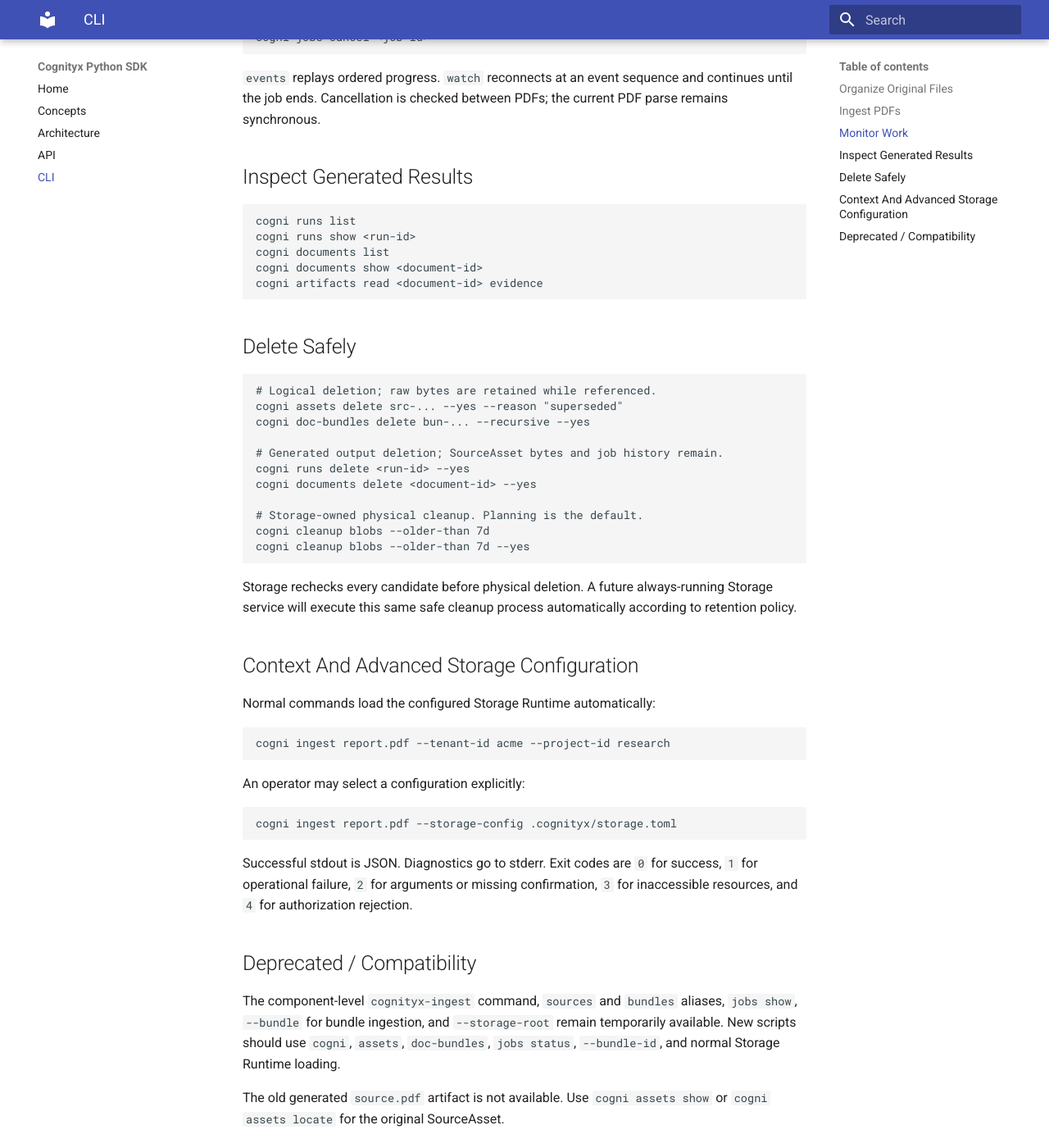
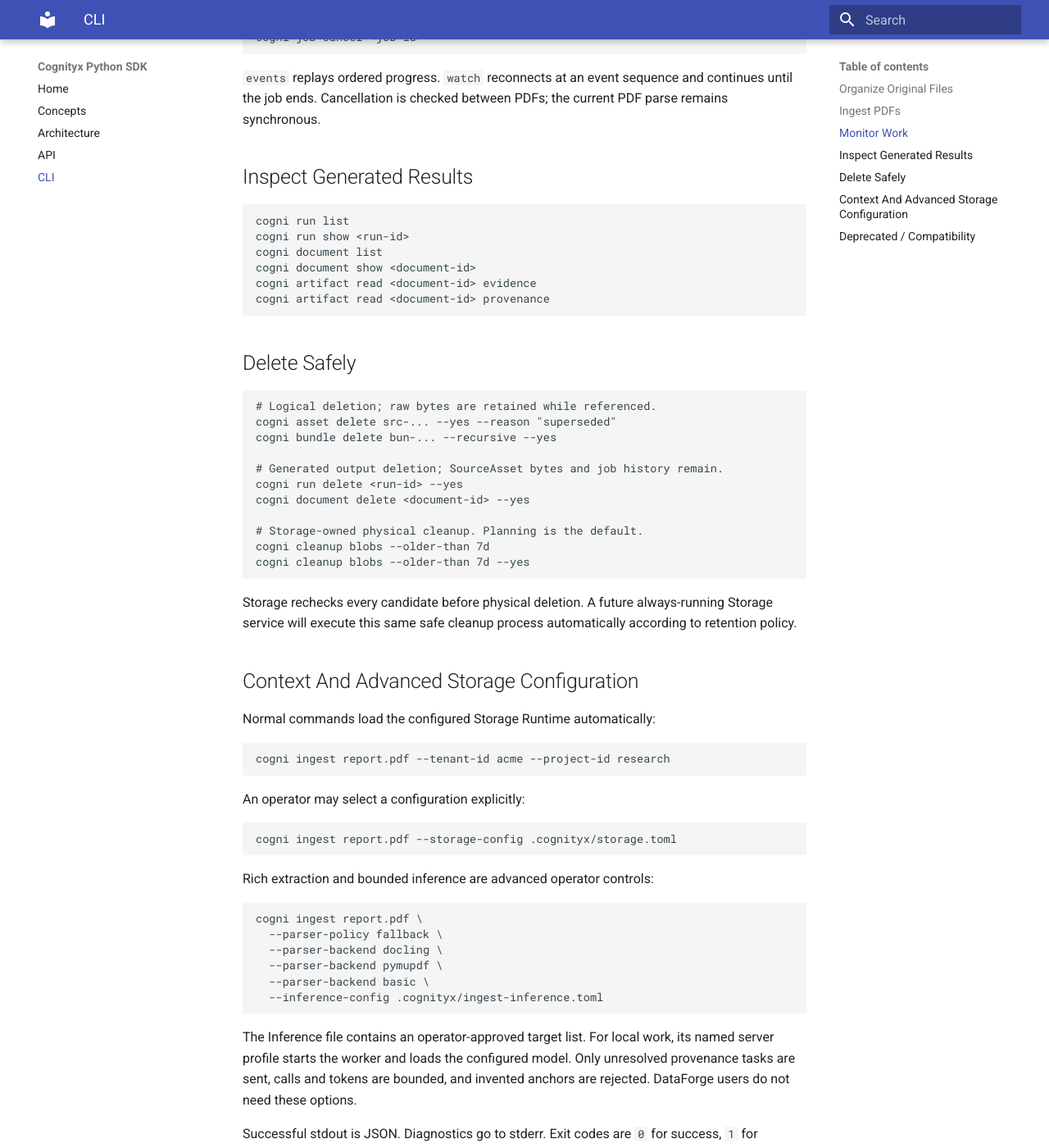
Before and after one commit to cognityx/cognityx-sdk, an MkDocs documentation site: the page built from docs/cli.md, in a window 1280 px wide and 1400 px high, scrolled down 903 px. Shown: the whole window at 82% size. Built offline with MkDocs 1.6.1 and Material for MkDocs 9.7.7, drawn with Linux system fonts in a browser that asks for light colours; some of the changed text lies outside the part shown.

Commit message:
Expose singular provenance ingest workflow

````diff
--- a/docs/cli.md
+++ b/docs/cli.md
@@ -6,15 +6,15 @@
 similar to a folder.
 
 ```bash
-cogni doc-bundles create research/reports
-cogni doc-bundles list
-cogni doc-bundles locate bun-...
+cogni bundle create research/reports
+cogni bundle list
+cogni bundle locate bun-...
 
-cogni assets add report.pdf --bundle research/reports
-cogni assets add ./incoming --bundle research --structure preserve
-cogni assets list --bundle research/reports
-cogni assets show src-...
-cogni assets locate src-...
+cogni asset add report.pdf --bundle research/reports
+cogni asset add ./incoming --bundle research --structure preserve
+cogni asset list --bundle research/reports
+cogni asset show src-...
+cogni asset locate src-...
 ```
 
 ## Ingest PDFs
@@ -35,11 +35,11 @@
 ## Monitor Work
 
 ```bash
-cogni jobs list
-cogni jobs status <job-id>
-cogni jobs events <job-id>
-cogni jobs watch <job-id>
-cogni jobs cancel <job-id>
+cogni job list
+cogni job status <job-id>
+cogni job events <job-id>
+cogni job watch <job-id>
+cogni job cancel <job-id>
 ```
 
 `events` replays ordered progress. `watch` reconnects at an event sequence and
@@ -49,23 +49,24 @@
 ## Inspect Generated Results
 
 ```bash
-cogni runs list
-cogni runs show <run-id>
-cogni documents list
-cogni documents show <document-id>
-cogni artifacts read <document-id> evidence
+cogni run list
+cogni run show <run-id>
+cogni document list
+cogni document show <document-id>
+cogni artifact read <document-id> evidence
+cogni artifact read <document-id> provenance
 ```
 
 ## Delete Safely
 
 ```bash
 # Logical deletion; raw bytes are retained while referenced.
-cogni assets delete src-... --yes --reason "superseded"
-cogni doc-bundles delete bun-... --recursive --yes
+cogni asset delete src-... --yes --reason "superseded"
+cogni bundle delete bun-... --recursive --yes
 
 # Generated output deletion; SourceAsset bytes and job history remain.
-cogni runs delete <run-id> --yes
-cogni documents delete <document-id> --yes
+cogni run delete <run-id> --yes
+cogni document delete <document-id> --yes
 
 # Storage-owned physical cleanup. Planning is the default.
 cogni cleanup blobs --older-than 7d
@@ -90,6 +91,22 @@
 cogni ingest report.pdf --storage-config .cognityx/storage.toml
 ```
 
+Rich extraction and bounded inference are advanced operator controls:
+
+```bash
+cogni ingest report.pdf \
+  --parser-policy fallback \
+  --parser-backend docling \
+  --parser-backend pymupdf \
+  --parser-backend basic \
+  --inference-config .cognityx/ingest-inference.toml
+```
+
+The Inference file contains an operator-approved target list. For local work,
+its named server profile starts the worker and loads the configured model.
+Only unresolved provenance tasks are sent, calls and tokens are bounded, and
+invented anchors are rejected. DataForge users do not need these options.
+
 Successful stdout is JSON. Diagnostics go to stderr. Exit codes are `0` for
 success, `1` for operational failure, `2` for arguments or missing
 confirmation, `3` for inaccessible resources, and `4` for authorization
@@ -97,10 +114,11 @@
 
 ## Deprecated / Compatibility
 
-The component-level `cognityx-ingest` command, `sources` and `bundles` aliases,
-`jobs show`, `--bundle` for bundle ingestion, and `--storage-root` remain
-temporarily available. New scripts should use `cogni`, `assets`,
-`doc-bundles`, `jobs status`, `--bundle-id`, and normal Storage Runtime loading.
+The component-level `cognityx-ingest` command; plural `assets`, `doc-bundles`,
+`jobs`, `runs`, `documents`, and `artifacts`; historical `sources` and
+`bundles`; `jobs show`; ID-only `--bundle-id`; and `--storage-root` remain
+temporarily available. New scripts use singular resource commands, bundle
+paths, and normal Storage Runtime loading.
 
-The old generated `source.pdf` artifact is not available. Use `cogni assets
-show` or `cogni assets locate` for the original SourceAsset.
+The old generated `source.pdf` artifact is not available. Use `cogni asset
+show` or `cogni asset locate` for the original SourceAsset.
--- a/pyproject.toml
+++ b/pyproject.toml
@@ -12,7 +12,7 @@
 dependencies = [
   "cognityx-resource @ git+https://github.com/cognityx/cognityx-resource.git@79f89a965f46300be6a892d4371d44e6c288fd0c",
   "cognityx-storage @ git+https://github.com/cognityx/cognityx-storage.git@0e73a286ff3c070f5e3fb30df7f00eab08b5c02c",
-  "cognityx-ingest @ git+https://github.com/cognityx/cognityx-ingest.git@07f5ba96d68eab1e1914b0d0a4bc7a17183ac469",
+  "cognityx-ingest @ git+https://github.com/cognityx/cognityx-ingest.git@84de6039cfb087a14db40a7b84f29eeba4557f75",
   "cognityx-jobs @ git+https://github.com/cognityx/cognityx-jobs.git@e4312fd461df97ffcefc54352b9b76f1dd6e6860",
 ]
 
@@ -23,12 +23,14 @@
 override-dependencies = [
   "cognityx-resource @ git+https://github.com/cognityx/cognityx-resource.git@79f89a965f46300be6a892d4371d44e6c288fd0c",
   "cognityx-storage @ git+https://github.com/cognityx/cognityx-storage.git@0e73a286ff3c070f5e3fb30df7f00eab08b5c02c",
-  "cognityx-ingest @ git+https://github.com/cognityx/cognityx-ingest.git@07f5ba96d68eab1e1914b0d0a4bc7a17183ac469",
+  "cognityx-ingest @ git+https://github.com/cognityx/cognityx-ingest.git@84de6039cfb087a14db40a7b84f29eeba4557f75",
   "cognityx-jobs @ git+https://github.com/cognityx/cognityx-jobs.git@e4312fd461df97ffcefc54352b9b76f1dd6e6860",
+  "cognityx-inference @ git+https://github.com/cognityx/cognityx-inference.git@14710786f5466d28c0e5690f4acf75e72f6d4e1d",
 ]
 
 [project.optional-dependencies]
 dev = ["pytest>=8", "mkdocs-material>=9"]
+inference = ["cognityx-inference @ git+https://github.com/cognityx/cognityx-inference.git@14710786f5466d28c0e5690f4acf75e72f6d4e1d"]
 
 [tool.pytest.ini_options]
 testpaths = ["tests"]
````
Also changed, not shown: other parts of docs/cli.md (+1 -1 lines), README.md (+9 -5 lines), docs/api.md (+4 -2 lines), docs/architecture.md (+11 -3 lines), docs/index.md (+9 -4 lines), 5 other files.
